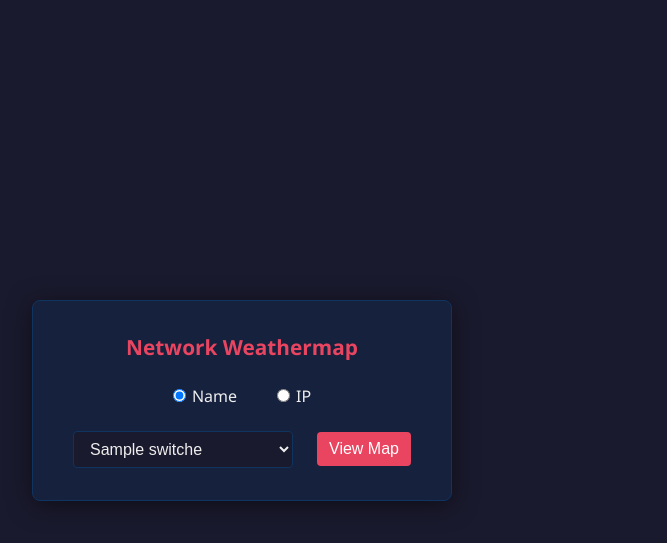
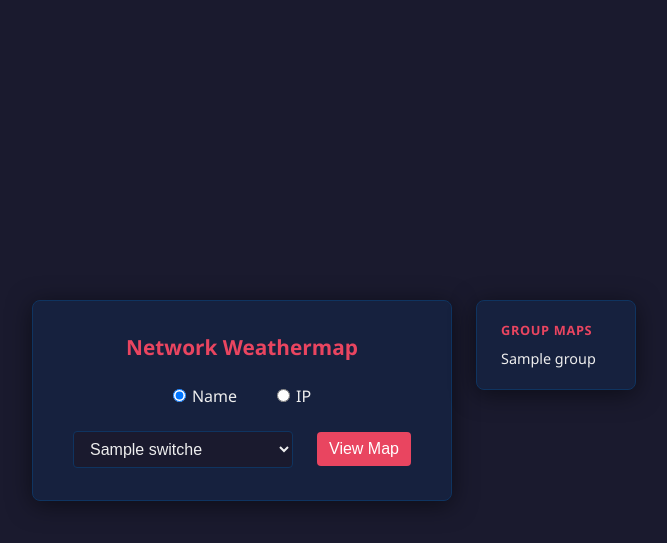
Before and after one commit to mcpolandm/pyweathermap, a Flask app: template pyweathermap/templates/index.html in a window 1280 px wide. Shown: the top 543 px of the page, without its empty margins (398-1065 px from the left). Run offline with Flask 3, Linux system fonts and the light colour scheme; the template is opened without the code that fills it: most values are stand-ins (such as "Sample title", 1, 10 or a date in 2020); data that the repository does not hold is empty.

Commit message:
Add group list on index page

```diff
--- a/pyweathermap/server.py
+++ b/pyweathermap/server.py
@@ -103,7 +103,8 @@ def create_app(registry, default_center=None, refresh_interval: int = 60, traffi
     @app.route("/")
     def root():
         switches = registration.get_all_switches(registry)
-        return render_template("index.html", switches=switches)
+        groups = registration.get_named_groups(registry)
+        return render_template("index.html", switches=switches, groups=groups)
 
     @app.route("/goto")
     def goto():
--- a/pyweathermap/templates/index.html
+++ b/pyweathermap/templates/index.html
@@ -40,6 +40,44 @@
       align-items: center;
       gap: 16px;
     }
+    .layout {
+      position: relative;
+    }
+    .quick-links {
+      position: absolute;
+      top: 0;
+      left: 100%;
+      margin-left: 24px;
+      background: #16213e;
+      border: 1px solid #0f3460;
+      border-radius: 8px;
+      padding: 20px 24px;
+      box-shadow: 0 4px 24px rgba(0,0,0,0.5);
+      text-align: left;
+      min-width: 160px;
+    }
+    .quick-links h2 {
+      font-size: 0.8rem;
+      color: #e94560;
+      text-transform: uppercase;
+      letter-spacing: 0.05em;
+      margin-bottom: 8px;
+    }
+    .quick-links ul {
+      list-style: none;
+      display: flex;
+      flex-direction: column;
+      gap: 6px;
+      max-height: 300px;
+      overflow-y: auto;
+    }
+    .quick-links a {
+      color: #eee;
+      text-decoration: none;
+      font-size: 0.9rem;
+    }
+    .quick-links a:hover { color: #e94560; }
+
 
     h1 { font-size: 1.3rem; color: #e94560; margin-bottom: 20px; }
     select, button {
@@ -64,6 +102,7 @@
   </style>
 </head>
 <body>
+  <div class="layout">
     <div class="card">
       <h1>Network Weathermap</h1>
       <div class="toggle">
@@ -96,6 +135,17 @@
 </script>
 
     </div>
+    {% if groups %}
+    <div class="quick-links">
+      <h2>Group Maps</h2>
+      <ul>
+        {% for group_name, rep_name in groups %}
+        <li><a href="/map/{{ rep_name|lower }}">{{ group_name }}</a></li>
+        {% endfor %}
+      </ul>
+    </div>
+    {% endif %}
+  </div>
   {% include "toast.html" %}
 </body>
 </html>
```
Also changed, not shown: pyweathermap/switch_registration.py (+8 -0 lines). Lines whose indentation alone changed are shown as unchanged.
